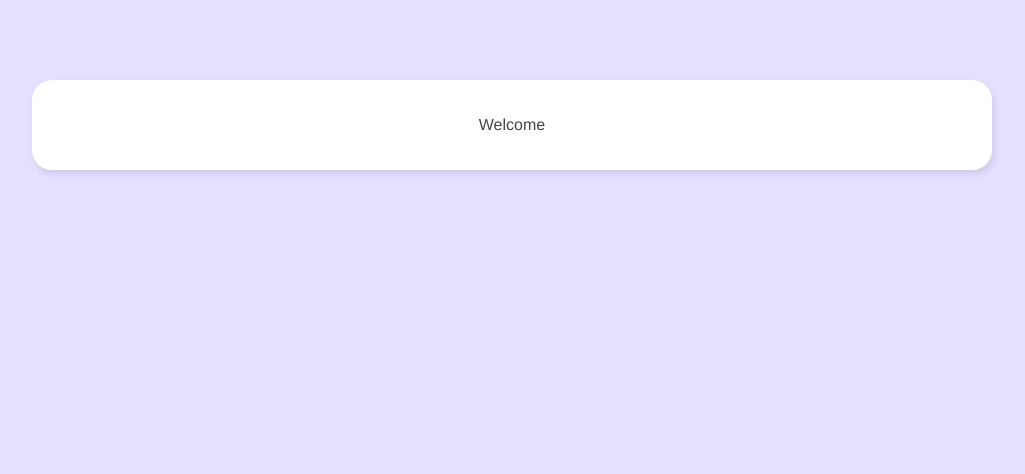
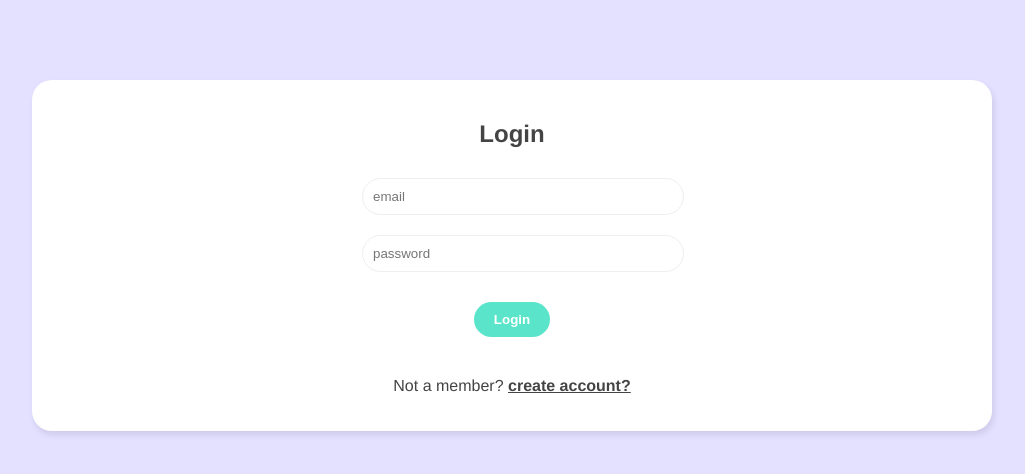
Before and after one commit to khaingzinkhaingzin/live-chat-with-vue, a Vue app: page / in a window 1280 px wide. Shown: the top 474 px of the page, without its empty margins (128-1153 px from the left). Built offline with nearby package versions, Linux system fonts and the light colour scheme.

Commit message:
signup user

```diff
--- /dev/null
+++ b/src/components/Login.vue
@@ -0,0 +1,30 @@
+<template>
+  <h2>Login</h2>
+  <form @submit.prevent="login">
+    <input type="email" placeholder="email" v-model="email">
+    <input type="password" placeholder="password" v-model="password">
+    <button>Login</button>
+  </form>
+</template>
+
+<script>
+import { ref } from 'vue';
+export default {
+    setup() {
+        let email = ref("");
+        let password = ref("");
+
+        let login = () => {
+            console.log(displayName.value);
+            console.log(email.value);
+            console.log(password.value);
+        }
+
+        return { email, password, login };
+    }
+}
+</script>
+
+<style>
+
+</style>
--- /dev/null
+++ b/src/components/Signup.vue
@@ -0,0 +1,45 @@
+<template>
+  <h2>Sign up</h2>
+  <form @submit.prevent="signUp">
+    <input type="text" placeholder="display name" v-model="displayName">
+    <input type="email" placeholder="email" v-model="email">
+    <input type="password" placeholder="password" v-model="password">
+    <button>Sign up</button>
+  </form>
+</template>
+
+<script>
+import { ref } from 'vue';
+import { auth, createUserWithEmailAndPassword } from "../firebase/config";
+
+export default {
+    setup() {
+        let displayName = ref("");
+        let email = ref("");
+        let password = ref("");
+
+        let error = ref();
+
+        let signUp = async () => {
+            try {
+                let res = await createUserWithEmailAndPassword(auth, email.value, password.value);
+
+                // server fail or dev fail
+                if (!res) {
+                    throw new Error("could not create new user");
+                }
+            } catch (err) {
+                // firebase error handling
+                error.value = err.message;
+                console.log(error.value);
+            }
+        }
+
+        return { displayName, email, password, signUp };
+    }
+}
+</script>
+
+<style>
+
+</style>
--- a/src/firebase/config.js
+++ b/src/firebase/config.js
@@ -1,5 +1,6 @@
 import { initializeApp } from "firebase/app";
 import { getFirestore, serverTimestamp } from "firebase/firestore";
+import { getAuth, createUserWithEmailAndPassword  } from "firebase/auth";
 
 const firebaseConfig = {
     apiKey: "AIzaSyA7EUbwqPMG0YZQGHiZKFQUV3VWXdxIq8s",
@@ -16,4 +17,7 @@
 // Initialize Cloud Firestore and get a reference to the service
 const db = getFirestore(app);
 
-export { db, serverTimestamp }
+// Initialize Firebase Authentication and get a reference to the service
+const auth = getAuth(app);
+
+export { db, serverTimestamp, auth, createUserWithEmailAndPassword }
--- a/src/views/Welcome.vue
+++ b/src/views/Welcome.vue
@@ -1,11 +1,31 @@
 <template>
 	<div class="welcome container">
-		<p>Welcome</p>
+		<div v-if="showLoginForm">
+			<Login></Login>
+			<p>Not a member? <span @click="showLoginForm=false">create account?</span></p>
+		</div>
+		<div v-else>
+			<Signup></Signup>
+			<p>Already member? <span @click="showLoginForm=true">Login Account?</span></p>
+		</div>
 	</div>
 </template>
 
 <script>
-export default {};
+import { ref } from 'vue';
+import Login from "../components/Login";
+import Signup from "../components/Signup";
+export default {
+	components: {
+		Login,
+		Signup,
+	},
+	setup() {
+		let showLoginForm = ref(true);
+
+		return { showLoginForm };
+	}
+};
 </script>
 
 <style>
@@ -13,4 +33,30 @@
 	text-align: center;
 	padding: 20px 0;
 }
+/* form styles */
+.welcome form {
+	width: 300px;
+	margin: 20px auto;
+}
+/* .welcome label {
+    display: block;
+    margin: 20px 0 10px;
+  } */
+.welcome input {
+	width: 100%;
+	padding: 10px;
+	border-radius: 20px;
+	border: 1px solid #eee;
+	outline: none;
+	color: #999;
+	margin: 10px auto;
+}
+.welcome span {
+	font-weight: bold;
+	text-decoration: underline;
+	cursor: pointer;
+}
+.welcome button {
+	margin: 20px auto;
+}
 </style>
```
